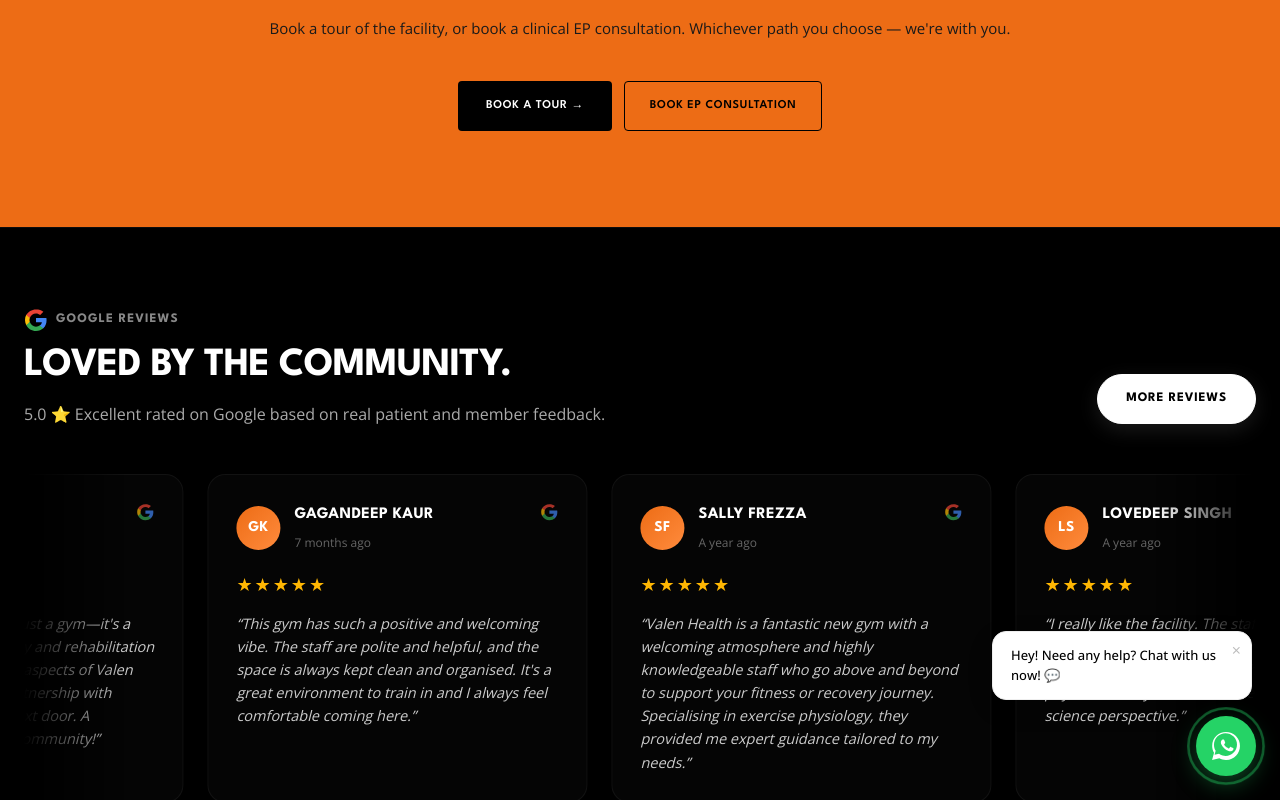
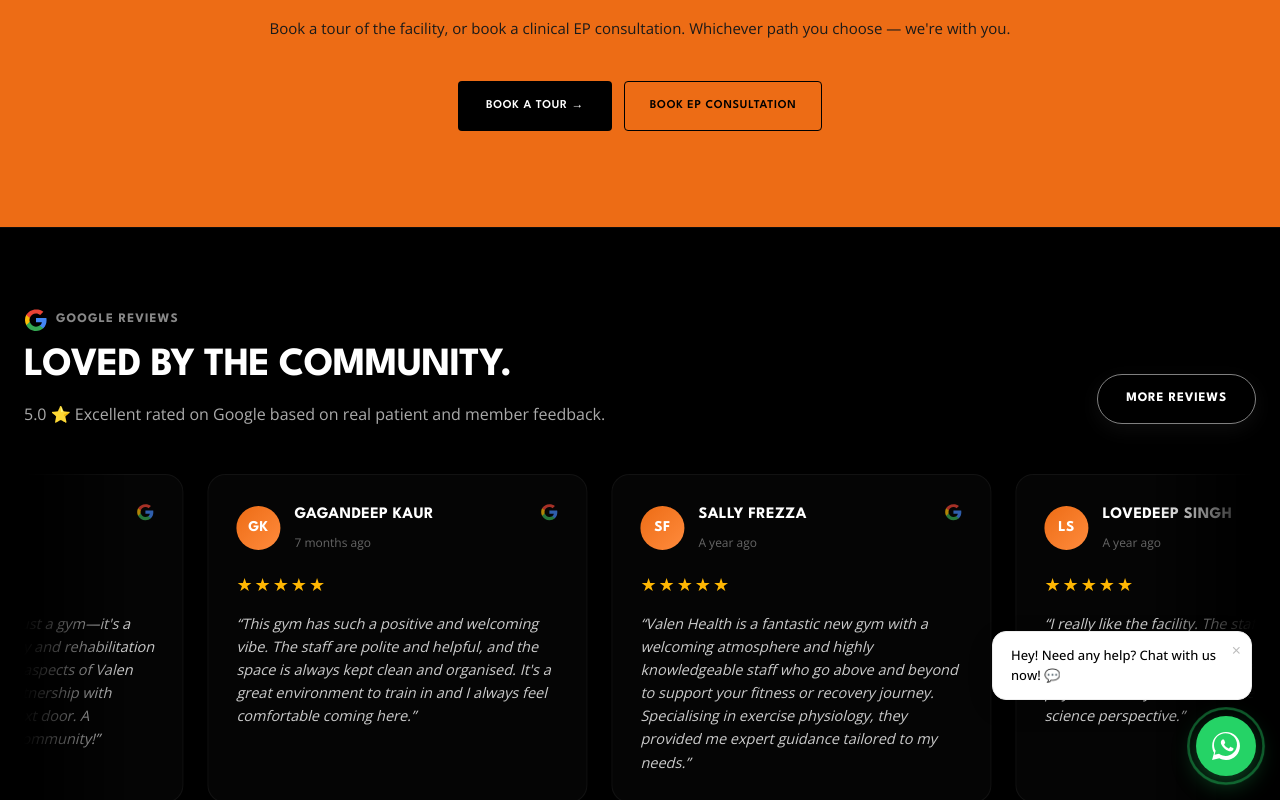
Before and after one commit to imkarthickperumal/valenhealth, a Next.js app in the folder valenhealth/: page / in a window 1280 px wide. In both pictures the pointer is over the link "MORE REVIEWS". Shown: the part 5499-6299 px from the top of the page. Built offline with nearby package versions, Linux system fonts and the light colour scheme.

Commit message:
style google reviews more reviews button with solid white background and inverse hover

```diff
--- a/valenhealth/components/GoogleReviews/GoogleReviews.css
+++ b/valenhealth/components/GoogleReviews/GoogleReviews.css
@@ -54,9 +54,9 @@
 .reviews-cta {
   display: inline-block;
   padding: 14px 28px;
-  background: transparent;
-  color: #ffffff;
-  border: 1px solid rgba(255, 255, 255, 0.15);
+  background: #ffffff;
+  color: var(--black, #111111);
+  border: 1px solid #ffffff;
   border-radius: 50px;
   font-family: var(--font-display);
   font-size: 13px;
@@ -68,11 +68,11 @@
 }
 
 .reviews-cta:hover {
-  background-color: #ffffff;
-  color: var(--black, #111111);
-  border-color: #ffffff;
+  background-color: transparent;
+  color: #ffffff;
+  border-color: rgba(255, 255, 255, 0.5);
   transform: translateY(-2px);
-  box-shadow: 0 6px 20px rgba(255, 255, 255, 0.1);
+  box-shadow: 0 6px 20px rgba(255, 255, 255, 0.05);
 }
 
 .reviews-cta:active {
```
